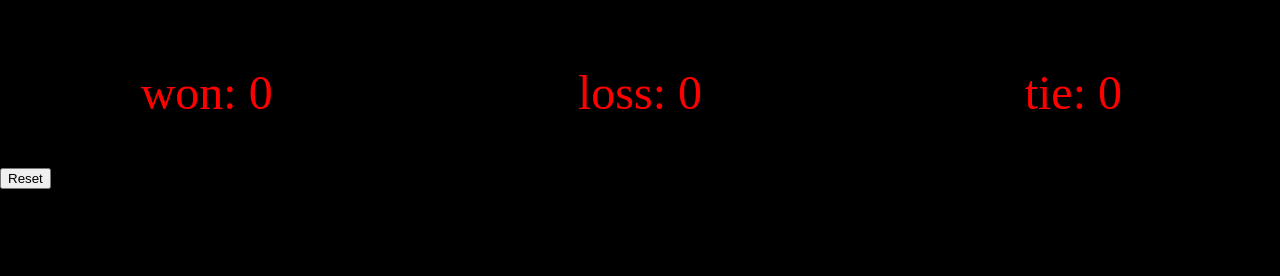
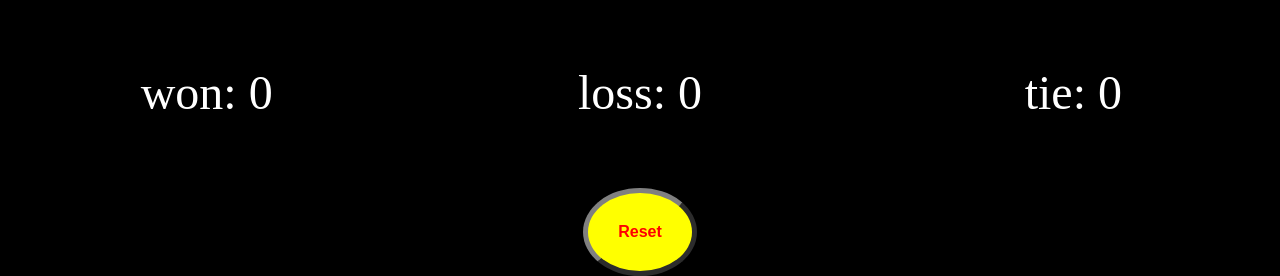
Before and after one commit to AntikBaruaGit/1st-git-repository, a plain HTML site: page index.html in a window 1280 px wide. Shown: the part 629-905 px from the top of the page. Before the commit the page ends 818 px from the top, so only its background shows below. Drawn offline with Linux system fonts and the light colour scheme.

Commit message:
Update rockPaperScissors.css
Added new color classes and reset button styles.

```diff
--- a/rockPaperScissors.css
+++ b/rockPaperScissors.css
@@ -44,8 +44,33 @@ img {
 .resultWon,
 .resultLoss,
 .resultTie {
+  color: white;
+  grid-row: 2;
+}
+
+.colorRed {
   color: red;
-  grid-row: 2;
+}
+
+.colorYellow {
+  color: yellow;
+}
+
+.resetS {
+  display: grid;
+  margin-top: 20px;
+}
+
+.resetB {
+  background-color: yellow;
+  color: red;
+  font-weight: 900;
+  font-size: 100%;
+  justify-self: center;
+  max-width: fit-content;
+  border: 5px outset gray;
+  border-radius: 50%;
+  padding: 30px;
 }
 
 @media (max-width: 600px) {
```
